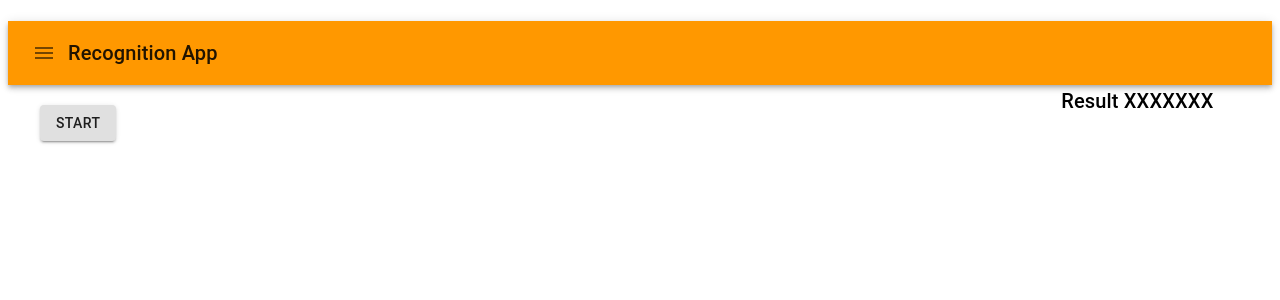
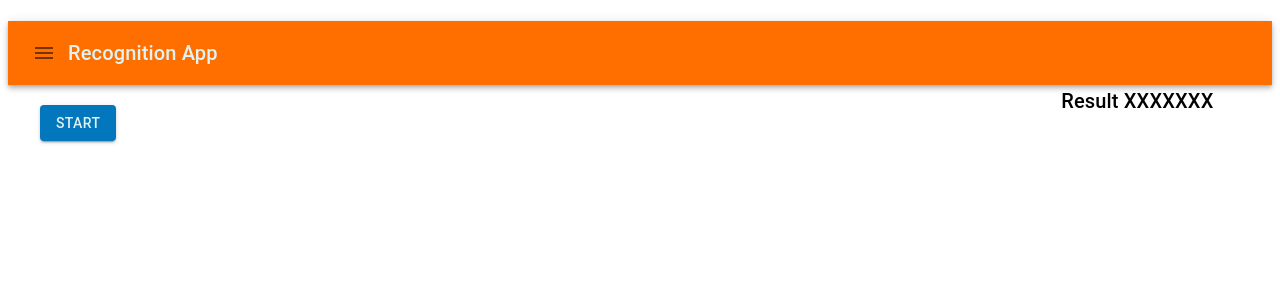
Before and after one commit to kogp112/detecting_object_in_french, a React app: page / in a window 1280 px wide. Shown: the top 300 px of the page. Built offline with nearby package versions, Linux system fonts and the light colour scheme; no server answers.

Commit message:
fix for aws amplify hosting

```diff
--- a/src/components/video-screen/index.tsx
+++ b/src/components/video-screen/index.tsx
@@ -8,15 +8,10 @@ import Typography from '@material-ui/core/Typography';
 import MenuIcon from '@material-ui/icons/Menu';
 import Button from "@material-ui/core/Button";
 import { createMuiTheme, ThemeProvider } from '@material-ui/core/styles';
-import orange from '@material-ui/core/colors/orange';
+//import orange from '@material-ui/core/colors/orange';
 import { Box } from "@material-ui/core";
 
 const theme = createMuiTheme({
-  palette: {
-    primary: {
-      main: orange[500],
-    }
-  },
   spacing: 8
 });
 class VideoScreen extends React.Component<Props> {
@@ -25,6 +20,7 @@ class VideoScreen extends React.Component<Props> {
     super(props);
     this.state = {
       click: false,
+      status: 'START'
     };
   }
 
@@ -41,12 +37,14 @@ class VideoScreen extends React.Component<Props> {
 
     if (click) {
       this.setState({
-        click: false
+        click: false,
+        status: 'START'
       });
       clearInterval(this.data);
     } else {
       this.setState({
-        click: true
+        click: true,
+        status: 'STOP'
       })
       this.data = setInterval(() => {
         // ATTENSION getUserMedia only allow http at localhost, basically use HTTPS
@@ -57,14 +55,15 @@ class VideoScreen extends React.Component<Props> {
   }
 
   render () {
+    const { status } = this.state;
     return (
       <>
         <ThemeProvider theme={theme}>
           <Grid container>
             <Grid item xs={12}>
-              <AppBar position="static">
+              <AppBar position="static" style={{ color: "#e0f2f1", backgroundColor: "#ff6f00" }}>
                 <Toolbar>
-                  <IconButton edge="start" color="default" aria-label="menu">
+                  <IconButton edge="start"aria-label="menu">
                     <MenuIcon />
                   </IconButton>
                   <Typography variant="h6">
@@ -78,7 +77,7 @@ class VideoScreen extends React.Component<Props> {
             <Grid item xs={2}>
               <Grid container>
                 <Box mt={2} ml={4}>
-                  <Button variant="contained" color="default" onClick={this.capture.bind(this)}>START</Button>
+                  <Button variant="contained" style={{ color: status == 'STOP' ? "#263238": "#e0f2f1", backgroundColor: status == 'STOP' ? "#4fc3f7": "#0277bd" }} onClick={this.capture.bind(this)}>{status}</Button>
                 </Box>
               </Grid>
             </Grid>
@@ -110,6 +109,7 @@ class VideoScreen extends React.Component<Props> {
 
 interface Props {
   click: boolean,
+  status: string
 }
 
 export default VideoScreen;
--- a/webpack.config.js
+++ b/webpack.config.js
@@ -4,8 +4,6 @@ const HtmlWebpackPlugin = require('html-webpack-plugin');
 module.exports = {
     mode: 'development',
     entry: [
-        'webpack-dev-server/client?http://localhost:8081',
-        'webpack/hot/only-dev-server',
         './src/index.tsx'
     ],
     output: {
```
